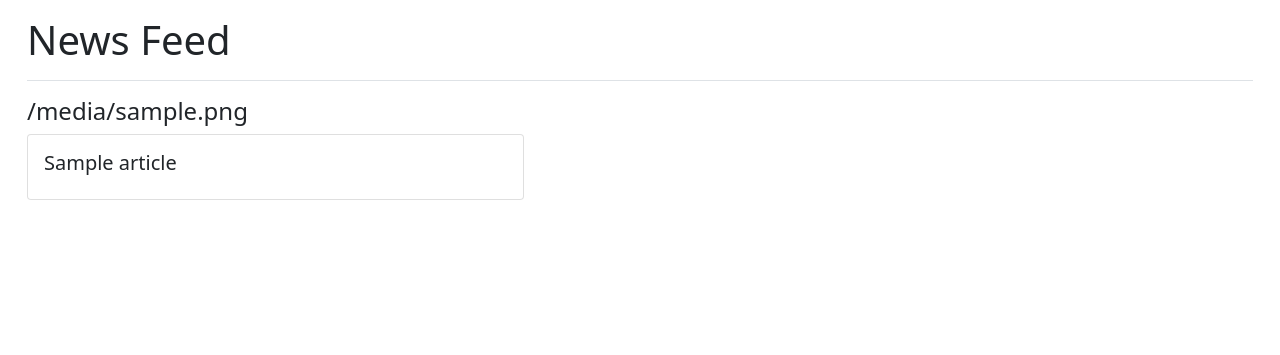
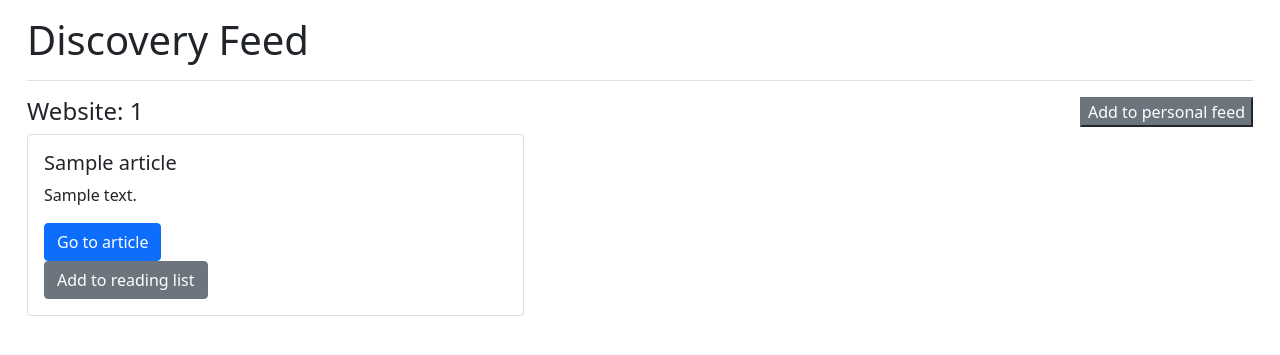
Before and after one commit to Kosmik247/RSS-Feed-Flask, a Flask app: template Project Files/website/templates/discover.html in a window 1280 px wide. Shown: the part 56-411 px from the top of the page. Run offline with Flask 3, Linux system fonts and the light colour scheme; the template is opened without the code that fills it: most values are stand-ins (such as "Sample title", 1, 10 or a date in 2020); some libraries are stand-ins or nearby versions.

Commit message:
Discovery: Article formatting

```diff
--- a/Project Files/website/templates/discover.html
+++ b/Project Files/website/templates/discover.html
@@ -3,35 +3,50 @@
 {% block content %}
     <main role="main" class="col">
         <div class="d-flex justify-content-between flex-wrap flex-md-nowrap align-items-left pt-3 pb-2 mb-3 border-bottom">
-          <h1 class="h1">News Feed</h1>
+            <h1 class="h1">Discovery Feed</h1>
         </div>
 
         <div class="row">
-          {% for website in undiscovered_websites %}
-              <h4 class="h4">{{ website }}</h4>
-              {% for article in undiscovered_websites[website] %}
+            {% for website in discovery %}
+                <div class="d-flex justify-content-between">
+                    <h4 class="h4">Website: {{ website[0] }}</h4>
+
+                    <form method="POST">
+                        <button name="add_discovery_feed"  class="btn-secondary">Add to personal feed</button>
+                    </form>
+
+                </div>
+                <div class="d-sm-inline-block">
+
+                </div>
+
+
+
+
+
+                {% for article in website[1:] %}
 
                     <div class="col-sm-5">
                         <div class="card">
                             <div class="card-body">
 
 
-                        <h5 class="card-title">{{ article }}</h5>
-{#                  {% if article.get('description') == None %}#}
-{#                      <p class="card-text">No description for the article could be found.</p>#}
-{#                  {% else %}#}
-{#                      <p class="card-text">{{ article.get('description') }}</p>#}
-{#                  {% endif %}#}
+                                <h5 class="card-title">{{ article['title'] }}</h5>
 
-{#                <a href="{{ article.get('link') }}" class="btn btn-primary">Go to article</a>#}
-{#                  <form action="/" method="POST">#}
-{#                    <button name="article_title" class="btn btn-secondary" type="submit" value="{{ article.get('title') }}">#}
-{#                        <input type="hidden" name="article_link" value="{{ article.get('link') }}"/>#}
-{#                        <input type="hidden" name="article_desc" value="{{ article.get('description') }}"/>#}
-{#                        <input type="hidden" name="source_link" value="{{ website }}"/>#}
-{#                        Add to reading list#}
-{#                    </button>#}
-{#                </form>#}
+                                <p class="card-text">{{ article['desc'] }}</p>
+
+
+                                <a href="{{ article['link'] }}" class="btn btn-primary">Go to article</a>
+                                <form action="/discover" method="POST">
+                                    <button name="article_title" class="btn btn-secondary" type="submit"
+                                            value="{{ article['title'] }}">
+                                        <input type="hidden" name="article_link" value="{{ article['link'] }}"/>
+                                        <input type="hidden" name="article_desc"
+                                               value="{{ article['desc'] }}"/>
+                                        <input type="hidden" name="source_link" value="{{ website }}"/>
+                                        Add to reading list
+                                    </button>
+                                </form>
                             </div>
                         </div>
                     </div>
```
Also changed, not shown: Project Files/website/views.py (+34 -18 lines). Lines whose indentation alone changed are shown as unchanged.
